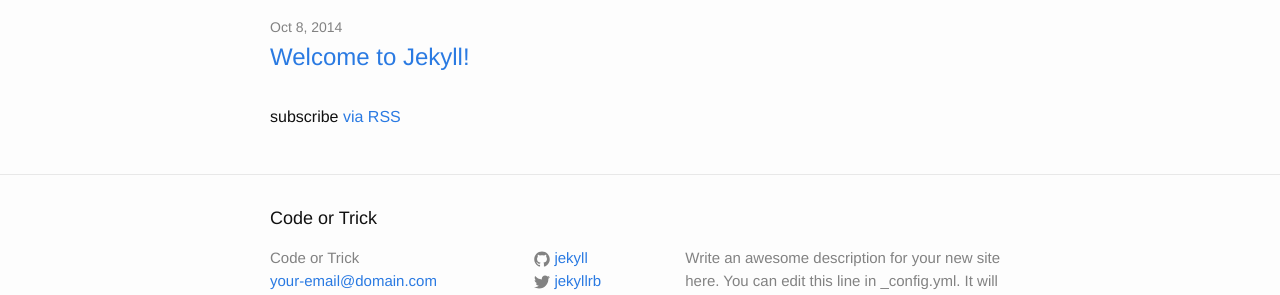
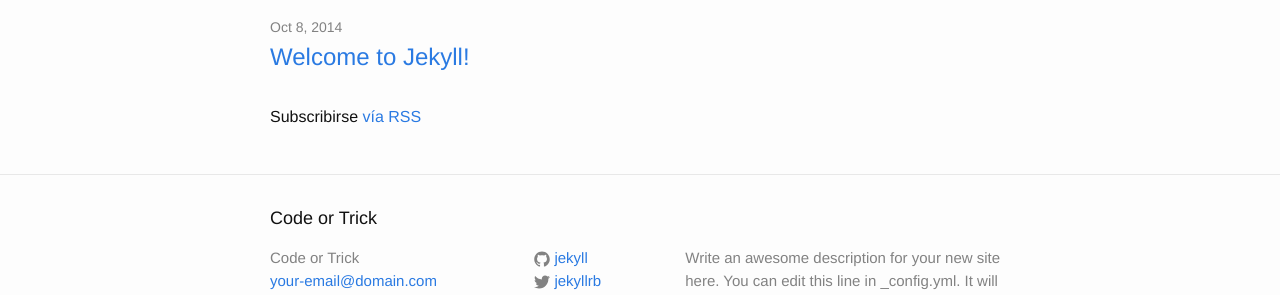
Before and after one commit to codebites/codebites.github.io, a Jekyll site: the page built from index.html, in a window 1280 px wide. Shown: the part 212-507 px from the top of the page. Built offline with Jekyll 4.4.1, drawn with Linux system fonts in a browser that asks for light colours.

Commit message:
minor changes to index

```diff
--- a/index.html
+++ b/index.html
@@ -4,7 +4,7 @@
 
 <div class="home">
 
-  <h1 class="page-heading">Posts</h1>
+  <h2 class="page-heading">Posts</h2>
 
   <ul class="post-list">
     {% for post in site.posts %}
@@ -18,6 +18,6 @@
     {% endfor %}
   </ul>
 
-  <p class="rss-subscribe">subscribe <a href="{{ "/feed.xml" | prepend: site.baseurl }}">via RSS</a></p>
+  <p class="rss-subscribe">Subscribirse <a href="{{ "/feed.xml" | prepend: site.baseurl }}">vía RSS</a></p>
 
 </div>
```
